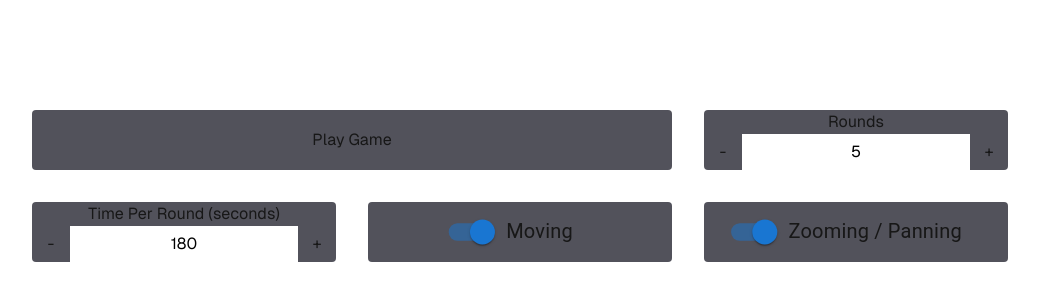
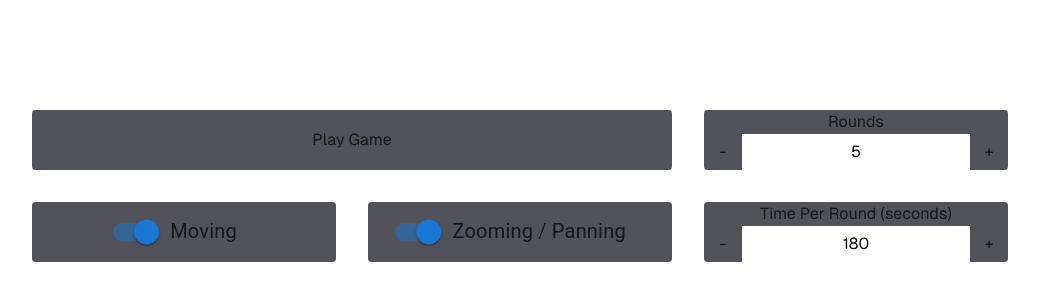
Before and after one commit to Q1000Q/openguessr, a Next.js app: page / in a window 1280 px wide. Shown: the part 214-514 px from the top of the page, without its empty margins (120-1159 px from the left). Built offline with nearby package versions, Linux system fonts and the light colour scheme.

Commit message:
Changed around layout of main page

```diff
--- a/app/page.tsx
+++ b/app/page.tsx
@@ -47,12 +47,6 @@ export default function Home() {
             <input onChange={(e) => setRounds(Number(e.target.value))} type="number" name="rounds" id="rounds" value={rounds} className="text-black text-center w-full" />
             <button className="bg-zinc-600 rounded-br hover:bg-zinc-800 transition-colors duration-200" onClick={increseRounds}>+</button>
           </div>
-          <div className="grid grid-cols-[1fr_6fr_1fr] grid-rows-[2fr_3fr]">
-            <h2 className="text-center bg-zinc-600 rounded-t col-span-3">Time Per Round (seconds)</h2>
-            <button className="bg-zinc-600 rounded-bl hover:bg-zinc-800 transition-colors duration-200" onClick={decreseTime}>-</button>
-            <input onChange={(e) => setTime(Number(e.target.value))} type="number" name="time" id="time" value={time} className="text-black text-center w-full" />
-            <button className="bg-zinc-600 rounded-br hover:bg-zinc-800 transition-colors duration-200" onClick={increseTime}>+</button>
-          </div>
           <div className="bg-zinc-600 rounded flex justify-center items-center">
             <div className="scale-125">
               <FormGroup>
@@ -67,6 +61,12 @@ export default function Home() {
               </FormGroup>
             </div>
           </div>
+          <div className="grid grid-cols-[1fr_6fr_1fr] grid-rows-[2fr_3fr]">
+            <h2 className="text-center bg-zinc-600 rounded-t col-span-3">Time Per Round (seconds)</h2>
+            <button className="bg-zinc-600 rounded-bl hover:bg-zinc-800 transition-colors duration-200" onClick={decreseTime}>-</button>
+            <input onChange={(e) => setTime(Number(e.target.value))} type="number" name="time" id="time" value={time} className="text-black text-center w-full" />
+            <button className="bg-zinc-600 rounded-br hover:bg-zinc-800 transition-colors duration-200" onClick={increseTime}>+</button>
+          </div>
         </div>
       </main>
     </div>) : view == "game" ? <Game rounds={rounds} time={time}></Game> : ""
```
